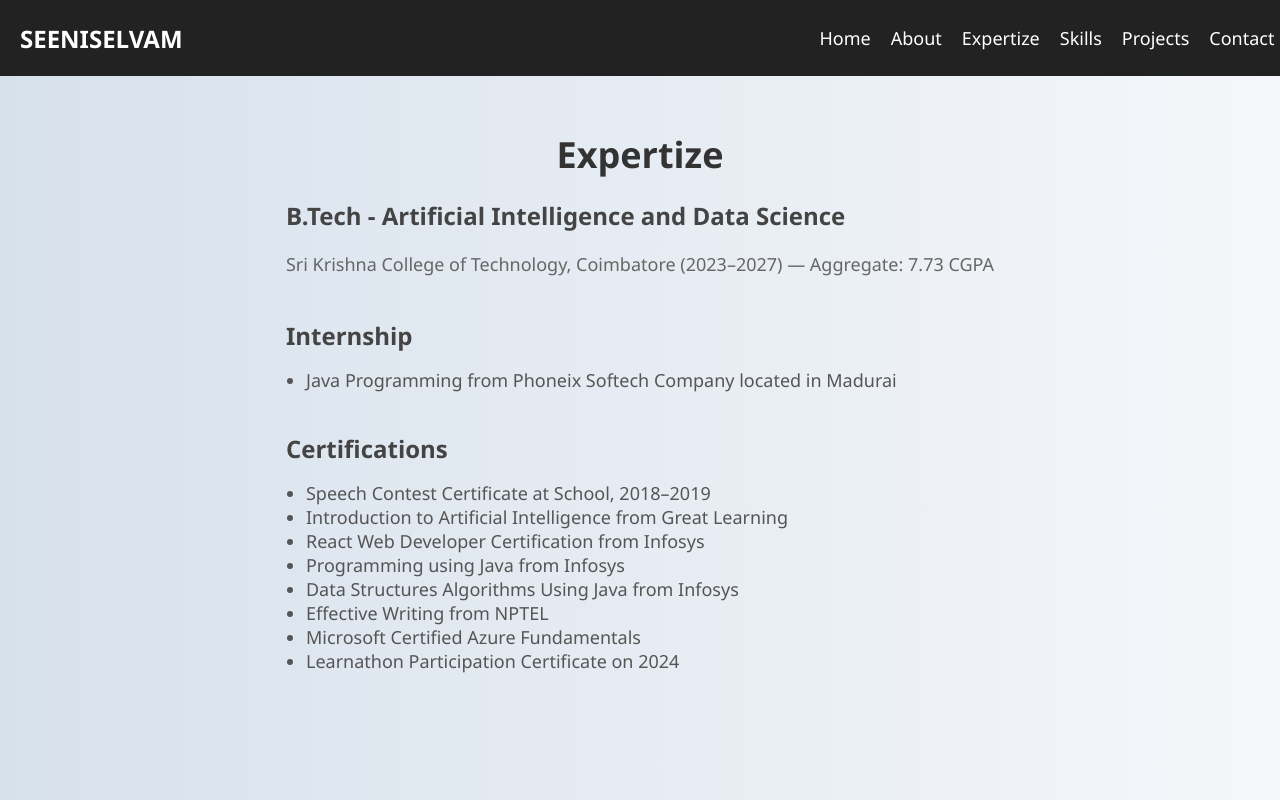
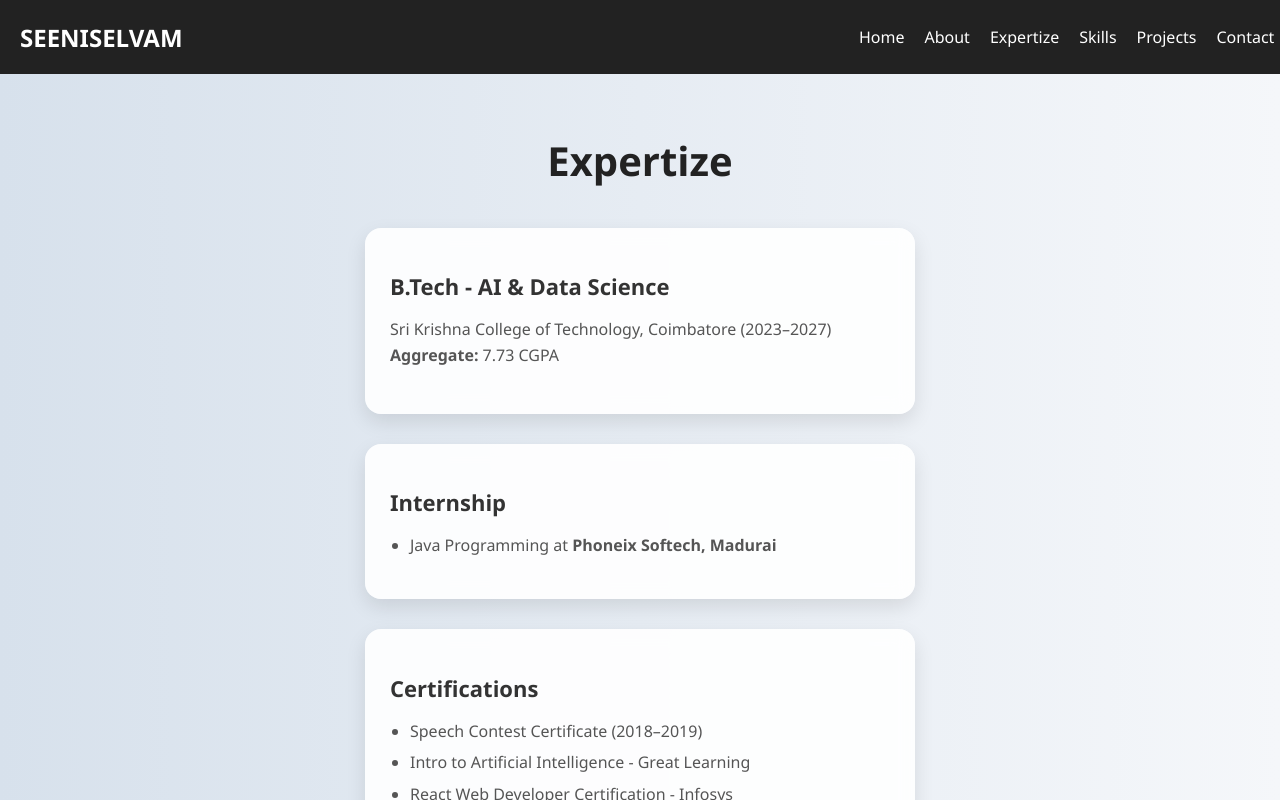
Before and after one commit to SeeniselvamB/SeeniPortfolio, a React (Create React App) app: page /education in a window 1280 px wide. Shown: the top 800 px of the page. Built offline with nearby package versions, Linux system fonts and the light colour scheme.

Commit message:
Updates:

```diff
--- a/src/components/Aboutme.js
+++ b/src/components/Aboutme.js
@@ -1,15 +1,34 @@
 
-import React, { useEffect } from 'react';
+import React, { useEffect ,useState} from 'react';
+import { useNavigate } from "react-router-dom";
 import AOS from 'aos';
 import 'aos/dist/aos.css';
 import './Aboutme.css';
 import seeni from '../assests/seeni.jpg';
 
 function Aboutme() {
+  const [isMobile, setIsMobile] = useState(window.innerWidth < 768);
+  const navigate = useNavigate();
+
   useEffect(() => {
     AOS.init({ duration: 1000, once: true });
+    window.scrollTo(0, 0);
+
+    const handleResize = () => setIsMobile(window.innerWidth < 768);
+    window.addEventListener("resize", handleResize);
+    return () => window.removeEventListener("resize", handleResize);
   }, []);
 
+  const goToProjects = () => {
+    if (isMobile) {
+      const projectsSection = document.getElementById("projects");
+      if (projectsSection) {
+        projectsSection.scrollIntoView({ behavior: "smooth" });
+      }
+    } else {
+      navigate("/projects");
+    }
+  };
   return (
 
     <section id="about" className="about-section">
@@ -40,7 +59,9 @@ function Aboutme() {
             is to contribute to impactful <strong>AI-Driven Projects</strong> that solve real-world problems and create meaningful
             digital solutions.
           </p>
-          <button className="cta-button">View Projects</button>
+          <button className="cta-button" onClick={goToProjects}>
+          View Projects
+        </button>
         </div>
       </div>
     </section>
--- a/src/components/Achievement.css
+++ b/src/components/Achievement.css
@@ -74,6 +74,12 @@
 .project-card p,
 .project-card h3 {
   text-align: center;
+  margin: 10px 0 25px 0;
+  font-size: 1.05rem;
+  line-height: 1.6;
+  color: #333;
+  text-align: justify;
+  padding: 0 10px;
 }
 .read-more {
   color: #007BFF;
@@ -120,14 +126,14 @@
   margin: 20px 0;
 }
 
-.modal-body p {
-  margin-bottom: 20px;
-  margin-top: 10px;
-  font-size: 1rem;
-  color: #444;
-  text-align: center;
 
-
+ .modal-body p {
+  margin: 15px 0 25px 0;
+  font-size: 1.05rem;
+  line-height: 1.6;
+  color: #333;
+  text-align: justify;
+  padding: 0 15px;
 }
 
 .center-link {
@@ -172,7 +178,7 @@
 
   .modal-content {
     padding: 20px 10px;
-    height:80vh;
+    height:85vh;
   }
   .modal-body img {
   width: 100%;
@@ -181,12 +187,23 @@
   margin: 10px 0;
   }
   .modal-body p {
-  margin-bottom: 20px;
+  margin: 10px 0 25px 0;
   font-size: 1rem;
-  color: #444;
-  text-align: center;
-  padding-left: 5px;
-  padding-right: 5px;
+  line-height: 1.6;
+  color: #333;
+  text-align: justify;
+  padding: 0 15px;
+
+  .project-link {
+  display: inline-block;
+  margin-top: 10px;
+  padding: 8px 16px;
+  background-color: #007BFF;
+  color: white;
+  border-radius: 5px;
+  text-decoration: none;
+  margin-bottom: 10px;
+}
 
  }
 }
--- a/src/components/Achievement.js
+++ b/src/components/Achievement.js
@@ -39,6 +39,7 @@ function Projects() {
 
   useEffect(() => {
     AOS.init({ duration: 1000, once: true });
+    window.scrollTo(0, 0);
   }, []);
 
   const openModal = (project) => {
--- a/src/components/Education.css
+++ b/src/components/Education.css
@@ -5,9 +5,6 @@
   min-height: 100vh;
   padding: 80px 20px 20px 20px;
   display: flex;
-
-
-
 }
 
 
@@ -18,77 +15,91 @@
 
 
 }
-
-.education-item {
+.education-content h1 {
+  font-size: 40px;
   margin-bottom: 40px;
+  text-align: center;
+  color: #222;
+  font-weight: bold;
 }
 
-h1 {
-  font-size: 36px;
-  margin-bottom: 20px;
-  text-align: center;
-  color: #333;
+.education-grid {
+  display: grid;
+  grid-template-columns: repeat(auto-fit, minmax(300px, 1fr));
+  gap: 30px;
 }
 
-h2 {
-  font-size: 24px;
-  margin-bottom: 10px;
-  color: #444;
+.education-card {
+  background: rgba(255, 255, 255, 0.9);
+  border-radius: 16px;
+  padding: 25px;
+  box-shadow: 0 8px 20px rgba(0,0,0,0.1);
+  transition: transform 0.3s ease, box-shadow 0.3s ease;
+  cursor: pointer;
+  backdrop-filter: blur(10px);
+  width: 500px;
 }
 
-p {
-  font-size: 18px;
-  line-height: 1.6;
-  color: #666;
+.education-card:hover {
+  transform: translateY(-10px) scale(1.03);
+  box-shadow: 0 12px 25px rgba(0,0,0,0.2);
 }
 
-ul {
+.education-card h2 {
+  font-size: 22px;
+  color: #333;
+  margin-bottom: 10px;
+  display: flex;
+  align-items: center;
+  gap: 8px;
+}
+
+.education-card p,
+.education-card li {
+  font-size: 16px;
+  color: #555;
+  line-height: 1.6;
+}
+
+.education-card ul {
   list-style-type: disc;
   padding-left: 20px;
 }
 
-li {
-  font-size: 18px;
-  color: #555;
+.education-card li {
+  margin-bottom: 6px;
 }
 
-/* AOS animation base */
-[data-aos] {
-  opacity: 0;
-  transition-property: opacity, transform;
-  transition-duration: 1000ms;
-  transition-timing-function: ease-out;
-}
-
-[data-aos].aos-animate {
-  opacity: 1;
+.icon {
+  font-size: 40px;
+  color: #0077ff;
+  margin-bottom: 15px;
+  text-align: center;
 }
 
 @media (max-width: 768px) {
   .education-section {
-    padding: 30px 15px;
+    padding: 40px 15px;
   }
 
-  .education-content {
-    padding: 0 10px;
-    padding-left:15px;
-  }
-
-  h1 {
+  .education-content h1 {
     font-size: 28px;
   }
 
-  h2 {
+  .education-card h2 {
     font-size: 20px;
   }
+  .education-card{
+    width: 80%;
+    margin-left: 10px;
 
-  p,
-  li {
-    font-size: 18px;
   }
-  .education-item{
-    h2{
-      font-size: medium;
-    }
+  .education-card p,
+  .education-card li {
+    font-size: 15px;
   }
 }
+.view-skills-container {
+  text-align: center;
+  margin-top: 40px;
+}
--- a/src/components/Education.js
+++ b/src/components/Education.js
@@ -1,43 +1,75 @@
-import React, { useEffect } from 'react';
+import React, { useState, useEffect } from 'react';
+import { useNavigate } from "react-router-dom";
 import AOS from 'aos';
 import 'aos/dist/aos.css';
 import './Education.css';
+function Education() {
+  const [isMobile, setIsMobile] = useState(window.innerWidth < 768);
+  const navigate = useNavigate();
 
-function Education() {
   useEffect(() => {
     AOS.init({ duration: 1000, once: true });
+    window.scrollTo(0, 0);
+
+    const handleResize = () => setIsMobile(window.innerWidth < 768);
+    window.addEventListener("resize", handleResize);
+    return () => window.removeEventListener("resize", handleResize);
   }, []);
 
+  const goToSkills = () => {
+    if (isMobile) {
+      setTimeout(() => {
+        const skillsSection = document.getElementById("skills");
+        if (skillsSection) {
+          skillsSection.scrollIntoView({ behavior: "smooth" });
+        }
+      }, 100);
+    } else {
+      navigate("/skills");
+    }
+  };
   return (
     <section id="education" className="education-section">
-
       <div className="education-content" data-aos="fade-up">
         <h1 data-aos="fade-down">Expertize</h1>
 
-        <div className="education-item" data-aos="fade-right">
-          <h2>B.Tech - Artificial Intelligence and Data Science</h2>
+        <div className="education-grid">
+          <div className="education-card" data-aos="fade-right">
+            <div className="icon"></div>
+            <h2>B.Tech - AI & Data Science</h2>
             <p>
-            Sri Krishna College of Technology, Coimbatore (2023–2027) — Aggregate: 7.73 CGPA
+              Sri Krishna College of Technology, Coimbatore (2023–2027)
+              <br /> <strong>Aggregate:</strong> 7.73 CGPA
             </p>
           </div>
-        <div className="education-item" data-aos="fade-right" data-aos-delay="100">
+
+          <div className="education-card" data-aos="fade-up">
+            <div className="icon"></div>
             <h2>Internship</h2>
             <ul>
-            <li>Java Programming from Phoneix Softech Company located in Madurai</li>
+              <li>Java Programming at <strong>Phoneix Softech, Madurai</strong></li>
             </ul>
           </div>
-        <div className="education-item" data-aos="fade-left" data-aos-delay="200">
+
+          <div className="education-card" data-aos="fade-left">
+            <div className="icon"></div>
             <h2>Certifications</h2>
             <ul>
-            <li>Speech Contest Certificate at School, 2018–2019</li>
-            <li>Introduction to Artificial Intelligence from Great Learning</li>
-            <li>React Web Developer Certification from Infosys</li>
-            <li>Programming using Java from Infosys</li>
-            <li>Data Structures Algorithms Using Java from Infosys</li>
-            <li>Effective Writing from NPTEL</li>
-            <li>Microsoft Certified Azure Fundamentals</li>
-            <li>Learnathon Participation Certificate on 2024</li>
+              <li>Speech Contest Certificate (2018–2019)</li>
+              <li>Intro to Artificial Intelligence - Great Learning</li>
+              <li>React Web Developer Certification - Infosys</li>
+              <li>Programming using Java - Infosys</li>
+              <li>Data Structures & Algorithms using Java - Infosys</li>
+              <li>Effective Writing - NPTEL</li>
+              <li>Microsoft Certified: Azure Fundamentals</li>
+              <li>Learnathon Participation (2024)</li>
             </ul>
+          </div>
+        </div>
+        <div className="view-skills-container" >
+          <button className="cta-button" onClick={goToSkills}>
+            View Skills
+          </button>
         </div>
       </div>
     </section>
--- a/src/components/Homepage.js
+++ b/src/components/Homepage.js
@@ -11,11 +11,10 @@ function Homepage() {
 
   useEffect(() => {
     AOS.init({ duration: 1000 });
-
+    window.scrollTo(0, 0);
     const handleResize = () => setIsMobile(window.innerWidth < 768);
     window.addEventListener("resize", handleResize);
 
-    // Lock scroll until unlock
     document.body.style.overflow = isUnlocked ? 'auto' : 'hidden';
 
     const links = document.querySelectorAll('.navbar a');
@@ -34,17 +33,19 @@ function Homepage() {
     };
   }, [isUnlocked]);
 
+
   const unlockWebsite = () => {
   setIsUnlocked(true);
 
   if (isMobile) {
-      // 📱 Mobile → scroll to #about section
+    setTimeout(() => {
       const aboutSection = document.getElementById("about");
       if (aboutSection) {
         aboutSection.scrollIntoView({ behavior: "smooth" });
       }
+    }, 100);
   } else {
-      // 💻 Desktop → navigate to /about page
+
     navigate("/about");
   }
 };
--- a/src/components/Phone.js
+++ b/src/components/Phone.js
@@ -3,18 +3,19 @@ import React, { useEffect } from 'react';
 import { FaEnvelope, FaLinkedin, FaInstagram, FaGithub } from 'react-icons/fa';
 import AOS from 'aos';
 import 'aos/dist/aos.css';
-import './Phone.css'; // Make sure this is correctly linked
+import './Phone.css';
 
 function Contacts() {
   useEffect(() => {
     AOS.init({ duration: 1000, once: true });
+    window.scrollTo(0, 0);
   }, []);
 
   return (
     <section id="contact" className="contact-section">
       <h2 data-aos="fade-down">Contact Me</h2>
 
-      {/* Social Media & Email Links */}
+
       <div className="social-media">
         <ul>
           <li data-aos="fade-up" data-aos-delay="0">
@@ -27,14 +28,14 @@ function Contacts() {
               <FaLinkedin size={30} /> LinkedIn
             </a>
           </li>
+          <li data-aos="fade-up" data-aos-delay="300">
+            <a href="https://github.com/SeeniselvamB" target="_blank" rel="noopener noreferrer">
+              <FaGithub size={30} /> GitHub
+            </a>
+          </li>
           <li data-aos="fade-up" data-aos-delay="200">
             <a href="https://www.instagram.com/seeniselvam_2006" target="_blank" rel="noopener noreferrer">
               <FaInstagram size={30} /> Instagram
-            </a>
-          </li>
-          <li data-aos="fade-up" data-aos-delay="300">
-            <a href="https://github.com/SeeniselvamB" target="_blank" rel="noopener noreferrer">
-              <FaGithub size={30} /> GitHub
             </a>
           </li>
         </ul>
--- a/src/components/Skills.js
+++ b/src/components/Skills.js
@@ -1,7 +1,13 @@
-import React from 'react';
+import React, { useEffect } from 'react';
+import AOS from 'aos';
+import 'aos/dist/aos.css';
 import './Skills.css';
 
 function Skills() {
+  useEffect(() => {
+      AOS.init({ duration: 1000, once: true });
+      window.scrollTo(0, 0);
+    }, []);
   return (
     <section id="skills" className="skills-section">
       <h2 className="skills-title" data-aos="fade-down">Skills</h2>
```
Lines whose indentation alone changed are shown as unchanged.
